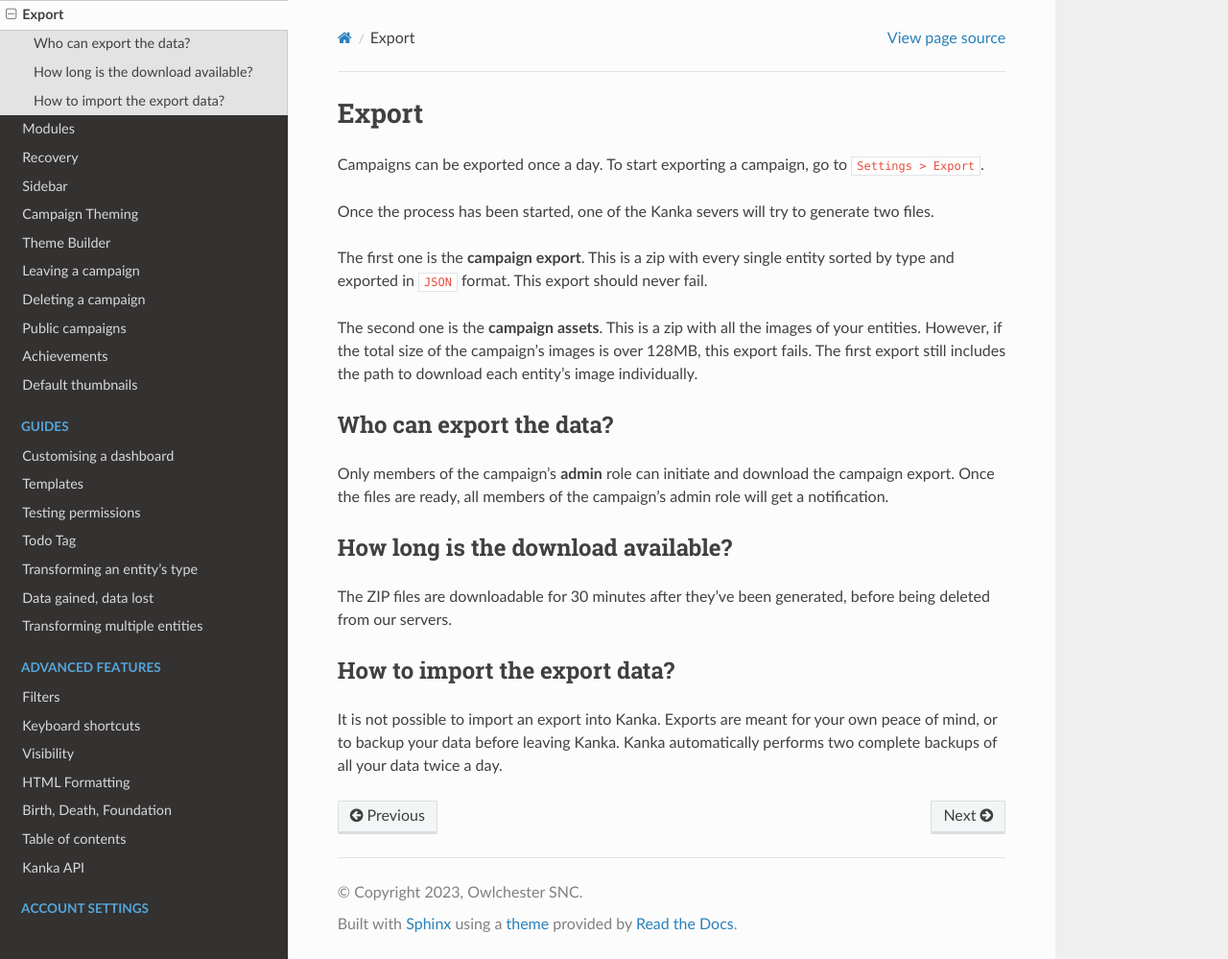
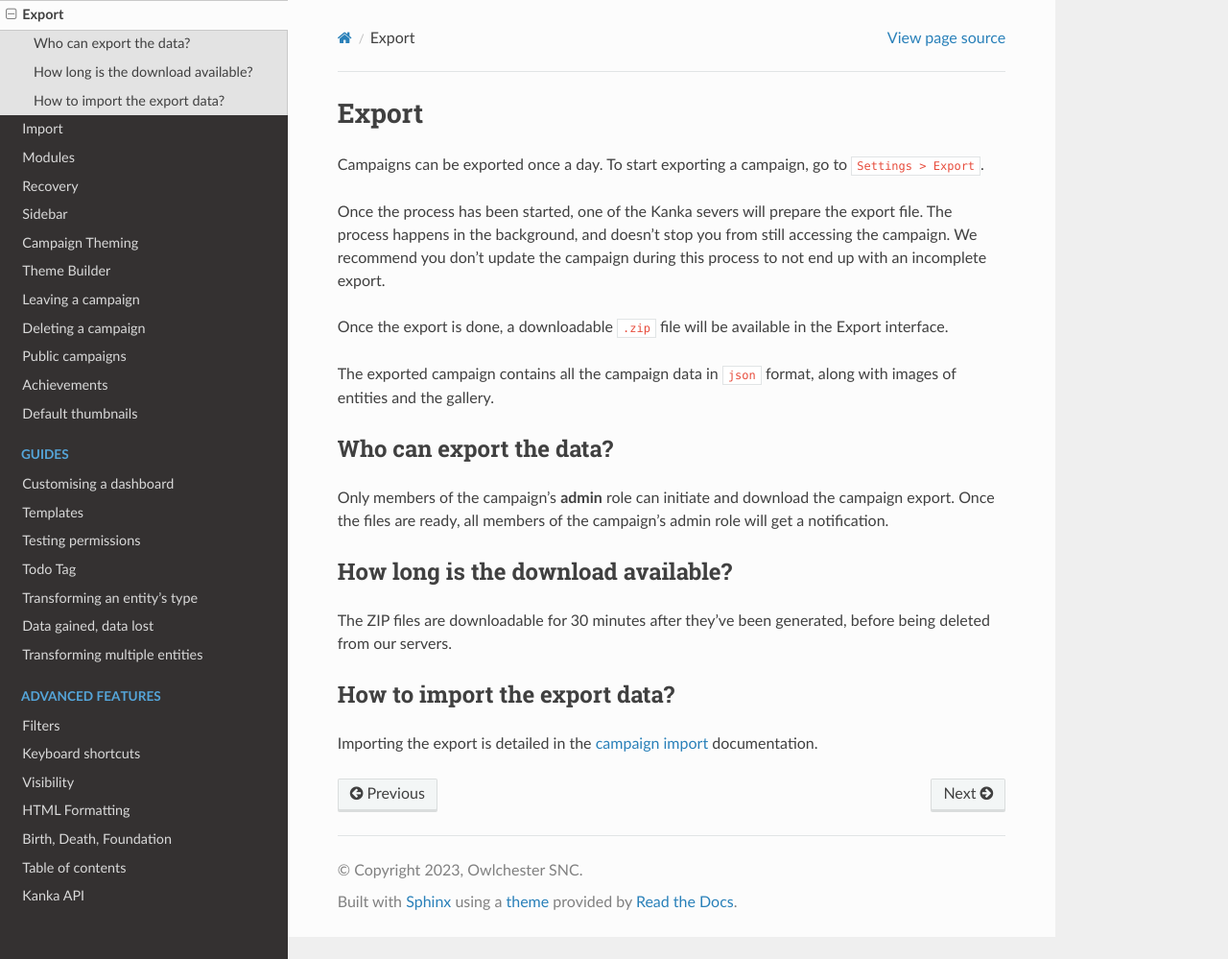
Before and after one commit to owlchester/kanka-docs, a Sphinx documentation site: the page built from docs/source/features/campaigns/export.md, in a window 1280 px wide and 999 px high. Shown: the whole window at 96% size. Built offline with Sphinx 7.4.7 and the Read the Docs theme 2.0.0, drawn with Linux system fonts in a browser that asks for light colours; pages that are not in the unit, such as notebooks, are missing from menus.

Commit message:
Info about import

```diff
--- a/docs/source/features/campaigns/export.md
+++ b/docs/source/features/campaigns/export.md
@@ -2,11 +2,11 @@
 
 Campaigns can be exported once a day. To start exporting a campaign, go to `Settings > Export`.
 
-Once the process has been started, one of the Kanka severs will try to generate two files.
+Once the process has been started, one of the Kanka severs will prepare the export file. The process happens in the background, and doesn't stop you from still accessing the campaign. We recommend you don't update the campaign during this process to not end up with an incomplete export.
 
-The first one is the **campaign export**. This is a zip with every single entity sorted by type and exported in `JSON` format. This export should never fail.
+Once the export is done, a downloadable `.zip` file will be available in the Export interface.
 
-The second one is the **campaign assets**. This is a zip with all the images of your entities. However, if the total size of the campaign's images is over 128MB, this export fails. The first export still includes the path to download each entity's image individually.
+The exported campaign contains all the campaign data in `json` format, along with images of entities and the gallery.
 
 ## Who can export the data?
 
@@ -18,4 +18,4 @@ The ZIP files are downloadable for 30 minutes after they've been generated, befo
 
 ## How to import the export data?
 
-It is not possible to import an export into Kanka. Exports are meant for your own peace of mind, or to backup your data before leaving Kanka. Kanka automatically performs two complete backups of all your data twice a day.
+Importing the export is detailed in the [campaign import](/features/campaigns/import) documentation.
```
Also changed, not shown: docs/source/features/campaigns/import.md (added, +40 -0 lines), docs/source/index.md (+1 -0 lines).
